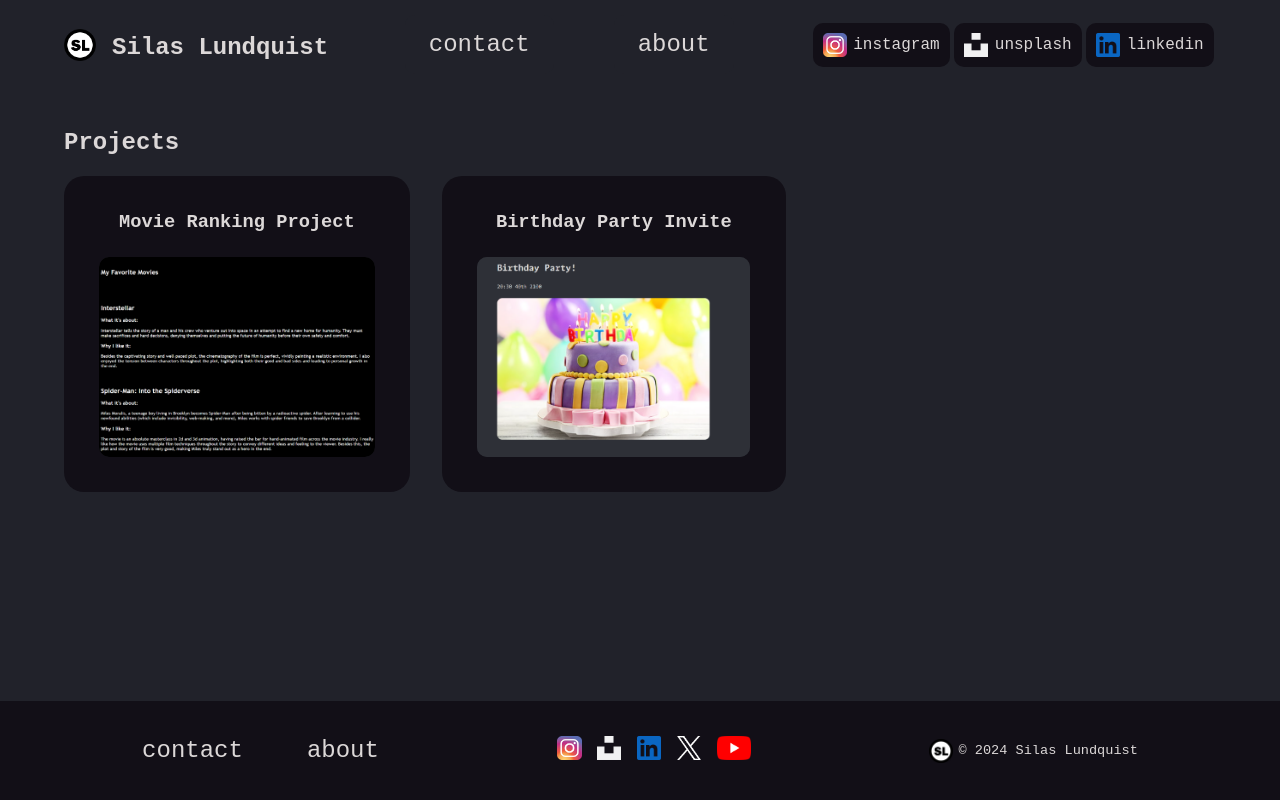
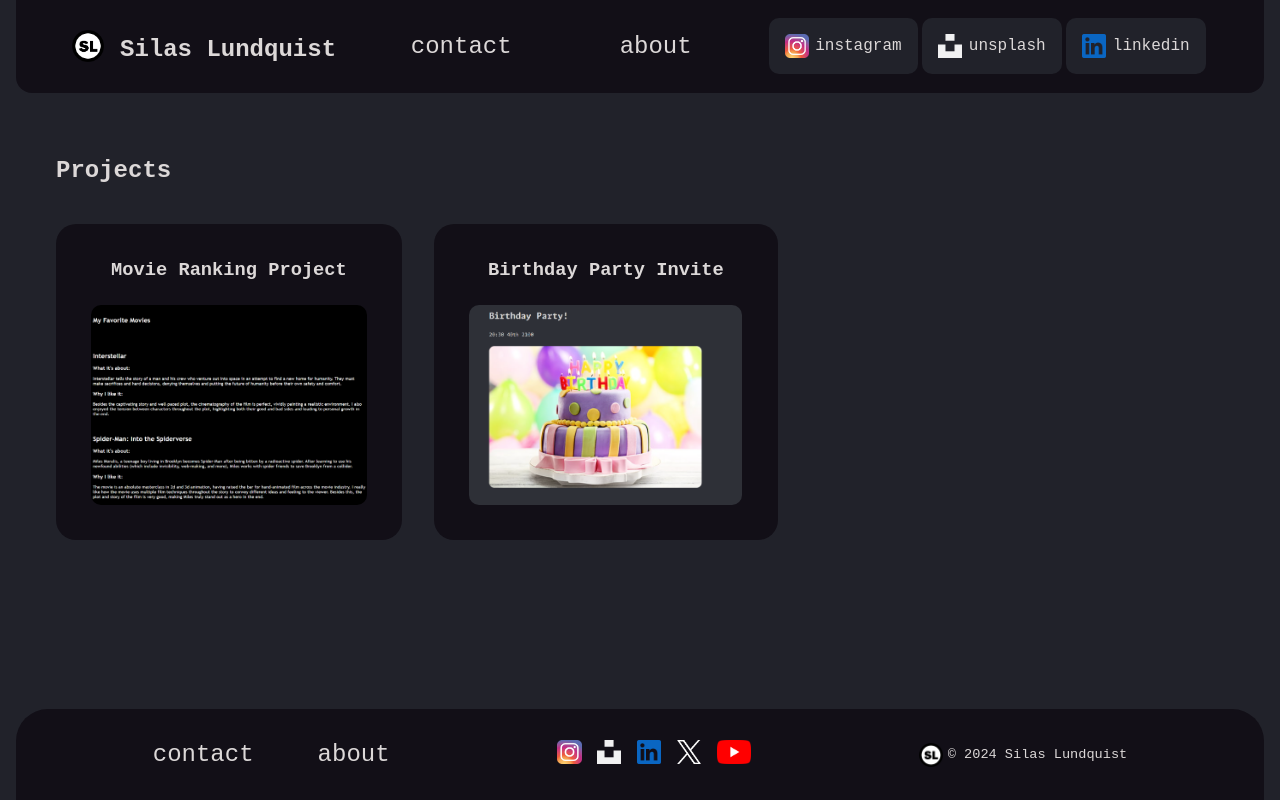
Before and after one commit to SLundquist/slundquist.github.io, a plain HTML site: page index.html in a window 1280 px wide. Drawn offline with Linux system fonts and the light colour scheme.

Commit message:
V0.7 Update
- changed the header background
- changed edge margin for footer and nav bar
- fixed margin and padding issues
- rounded nav and footer edges

```diff
--- a/style.css
+++ b/style.css
@@ -11,25 +11,31 @@
 }
 
 * { /*General website style properties*/
-  background: var(--mainBackground);
+  background: transparent;
   color: var(--textColor);
   font-family: var(--lightFont);
   text-decoration: none;
+  margin: 0;
+  padding: 0;
 }
 
 body {
   font-size: 100%;
+  background: var(--mainBackground);
 }
 
 .navContainer { /*Contains the entire navigation bar*/
   display: flex;
   flex-flow: row wrap;
-  margin: 0;
+  margin: 0 1rem 0 1rem;
   margin-bottom: 3rem;
-  padding: 0 var(--LRPadding) 0 var(--LRPadding) ;
+  padding: 1rem var(--LRPadding) 1rem var(--LRPadding) ;
   justify-content: space-between;
   flex-basis: 500px;
   align-items: center;
+  top: 0;
+  background: var(--secondaryBackgroundColor);
+  border-radius: 0 0 1rem 1rem;
 }
 
 .navItems { /*Container for website hyperlinks in the nav bar*/
@@ -93,8 +99,8 @@ body {
 }
 
 .linkBox { /*Container for each link*/
-  padding: 10px;
-  background: var(--secondaryBackgroundColor);
+  padding: 1rem;
+  background: var(--mainBackground);
   border-radius: 10px;
   display: flex;
   flex-flow: row nowrap;
@@ -120,6 +126,7 @@ body {
 
 .appTitle { /*Titles for app sections*/
   background: none;
+  padding: 1rem 0 2.5rem 0;
 }
 
 .portfolioElements { /*Container for all project elements*/
@@ -167,7 +174,7 @@ body {
 }
 
 .footer { /*entire footer container*/
-  padding: 0 var(--LRPadding) 0 var(--LRPadding);
+  padding: 1rem var(--LRPadding) 1rem var(--LRPadding);
   right: 0;
   left: 0;
   position: fixed;
@@ -178,6 +185,8 @@ body {
   flex-flow: row nowrap;
   justify-content: space-around;
   align-items: center;
+  margin: 0 1rem 0 1rem;
+  border-radius: 2rem 2rem 0 0;
 }
 
 .footerInternalLinksText { /*Actual text of the footer links*/
@@ -198,7 +207,7 @@ body {
   background: transparent;
   display: flex;
   flex-flow: row nowrap;
-  align-items: center;
+  align-items: baseline;
   justify-content: center;
   gap: 0.2rem;
 }
```
